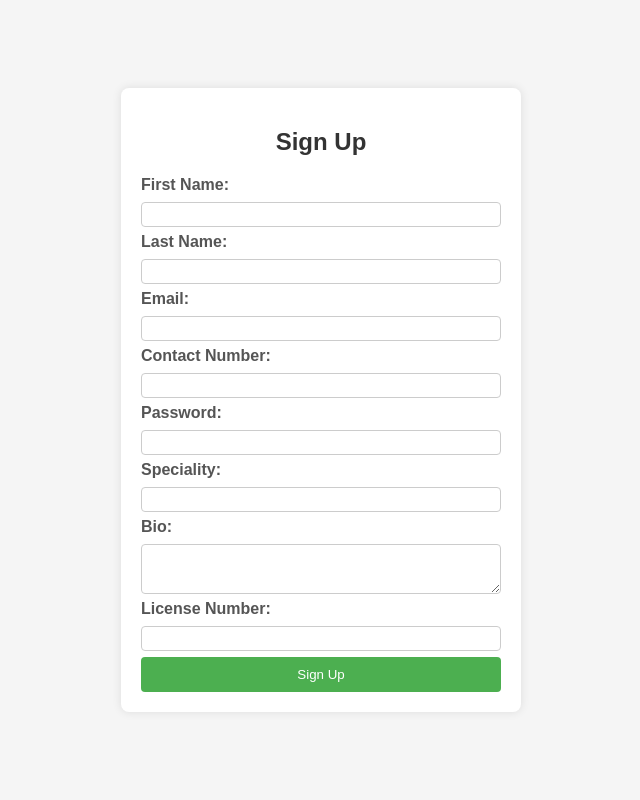
After one commit to dmuvaa/PataDoc, a Flask app: page /sign-up/doctor in a window 1280 px wide. The commit adds this page. Shown: the whole page, without its empty margins (319-959 px from the left). Run offline with Flask 3, Linux system fonts and the light colour scheme.

Commit message:
Test signup and login for doctor

```diff
--- a/app/__init__.py
+++ b/app/__init__.py
@@ -1,4 +1,4 @@
-from flask import Flask
+from flask import Flask, session
 from flask_sqlalchemy import SQLAlchemy
 from flask_login import LoginManager, UserMixin
 from flask_migrate import Migrate
@@ -7,6 +7,7 @@ import os
 
 db = SQLAlchemy()
 login_manager = LoginManager()
+UPLOAD_FOLDER = 'static/uploads/'
 
 def create_app():
     load_dotenv()
@@ -14,6 +15,7 @@ def create_app():
 
     app.config['SECRET_KEY'] = os.getenv('SECRET_KEY')
     app.config['SQLALCHEMY_DATABASE_URI'] = os.getenv('DATABASE_URI')
+    app.config['UPLOAD_FOLDER'] = UPLOAD_FOLDER
 
     db.init_app(app)
     login_manager.init_app(app)
@@ -23,7 +25,14 @@ def create_app():
 
     @login_manager.user_loader
     def load_user(user_id):
-        return User.query.get(int(user_id))
+        user_type = session.get('user_type', 'user')
+
+        if user_type == 'user':
+            return User.query.get(int(user_id))
+        elif user_type == 'doctor':
+            return Doctor.query.get(int(user_id))
+        else:
+            return None
 
     from .auth import auth as auth_blueprint
     app.register_blueprint(auth_blueprint)
--- a/app/auth/__init__.py
+++ b/app/auth/__init__.py
@@ -4,3 +4,4 @@ auth = Blueprint('auth', __name__)
 
 from . import routes
 from . import user_auth
+from . import doctor_auth
--- a/app/auth/doctor_auth.py
+++ b/app/auth/doctor_auth.py
@@ -1,9 +1,16 @@
 """ Module handles sign up and login routes """
-from flask import render_template, request, flash, redirect, url_for
+from flask import render_template, request, flash, redirect, url_for, session
 from ..db import register_doc, find_doc_by
 from flask_login import login_user, current_user
 from . import auth
 from werkzeug.security import check_password_hash
+
+ALLOWED_EXTENSIONS = {'png', 'jpg', 'jpeg', 'webp'}
+
+def allowed_file(filename):
+    """ Checks whether the image file type is among the allowed extentions """
+    return '.' in filename and \
+           filename.rsplit('.', 1)[1].lower() in ALLOWED_EXTENSIONS
 
 @auth.route('/sign-up/doctor', methods=['GET', 'POST'], strict_slashes=False)
 def sign_up_doc():
@@ -21,28 +28,21 @@ def sign_up_doc():
         email = data.get('email')
         contact = data.get('contact')
         password = data.get('password')
+        speciality = data.get('speciality')
         bio = data.get('bio')
-        profile_picture_url = data.get('profile_picture_url')
         license_no = data.get('license_no')
 
-        # if first_name is None:
-        #     flash('email missing', category='error')
-        # if password is None:
-        #     flash('password missing', category='error')
-        # if first_name is None:
-        #     flash('FirstName missing', category='error')
-        # if last_name is None:
-        #     flash('LastName missing', category='error')
         try:
             register_doc(
-                first_name, last_name, email, contact, password, bio,
-                profile_picture_url, license_no)
+                first_name, last_name, email, contact, password, speciality,
+                bio, license_no)
+            flash('Sign up successful!', category='success')
             return redirect(url_for('auth.login_doc'))
         except Exception as e:
-            error_msg = "Can't create User: {}".format(e)
+            error_msg = "Can't create Doctor: {}".format(e)
             flash(error_msg, category='error')
 
-    return render_template('sign_up.html')
+    return render_template('doctor_sign_up.html')
 
 @auth.route('/login/doctor', methods=['GET', 'POST'])
 def login_doc():
@@ -52,9 +52,11 @@ def login_doc():
         password = request.form.get('password')
 
         try:
-            user = find_doc_by(email)
-            if user and check_password_hash(user.password_hash, password):
-                login_user(user, remember=True)
+            doctor = find_doc_by(email)
+
+            if doctor and check_password_hash(doctor.password_hash, password):
+                session['user_type'] = 'doctor'
+                login_user(doctor, remember=True)
                 flash('Logged in successfully!', category='success')
                 return redirect(url_for('views.doctor_profile'))
             else:
@@ -63,4 +65,4 @@ def login_doc():
             # error_msg = "An error occurred during login."
             # flash(error_msg, category='error')
             print(e)
-    return render_template("login.html", user=current_user)
+    return render_template("login.html", doctor=current_user)
--- a/app/models.py
+++ b/app/models.py
@@ -22,7 +22,7 @@ class User(db.Model, UserMixin):
                         self.first_name, self.last_name, self.contact_number))
 
 
-class Doctor(db.Model):
+class Doctor(db.Model, UserMixin):
     __tablename__ = 'doctors'
 
     id = db.Column(db.Integer, primary_key=True)
--- /dev/null
+++ b/app/templates/doctor_sign_up.html
@@ -0,0 +1,130 @@
+<!DOCTYPE html>
+<html lang="en">
+<head>
+    <meta charset="UTF-8">
+    <meta name="viewport" content="width=device-width, initial-scale=1.0">
+    <title>Sign Up</title>
+    <style>
+        body {
+            font-family: 'Arial', sans-serif;
+            margin: 0;
+            padding: 0;
+            background-color: #f5f5f5;
+            display: flex;
+            justify-content: center;
+            align-items: center;
+            height: 100vh;
+        }
+
+        .signup-container {
+            background-color: #fff;
+            box-shadow: 0 0 10px rgba(0, 0, 0, 0.1);
+            border-radius: 8px;
+            overflow: hidden;
+            width: 100%;
+            max-width: 400px;
+            padding: 20px;
+            box-sizing: border-box;
+        }
+
+        h2 {
+            text-align: center;
+            color: #333;
+        }
+
+        form {
+            display: flex;
+            flex-direction: column;
+        }
+
+        label {
+            margin-bottom: 8px;
+            font-weight: bold;
+            color: #555;
+        }
+
+        input {
+            padding: 6px;
+            margin-bottom: 6px;
+            border: 1px solid #ccc;
+            border-radius: 4px;
+            box-sizing: border-box;
+            width: 100%;
+            height: 25px;
+        }
+
+        textarea {
+            padding: 6px;
+            margin-bottom: 6px;
+            border: 1px solid #ccc;
+            border-radius: 4px;
+            box-sizing: border-box;
+            width: 100%;
+            height: 50px;
+        }
+
+        button {
+            background-color: #4caf50;
+            color: #fff;
+            padding: 10px;
+            border: none;
+            border-radius: 4px;
+            cursor: pointer;
+        }
+
+        button:hover {
+            background-color: #45a049;
+        }
+
+        @media only screen and (max-width: 600px) {
+            .signup-container {
+                max-width: 100%;
+            }
+        }
+    </style>
+</head>
+<body>
+    <div class="signup-container">
+        <h2>Sign Up</h2>
+        <form action="/sign-up/doctor" method="post">
+            <label for="first_name">First Name:</label>
+            <input type="text" id="first_name" name="first_name" required>
+
+            <label for="last_name">Last Name:</label>
+            <input type="text" id="last_name" name="last_name" required>
+
+            <label for="email">Email:</label>
+            <input type="email" id="email" name="email" required>
+
+            <label for="contact">Contact Number:</label>
+            <input type="text" id="contact" name="contact" required>
+
+            <label for="password">Password:</label>
+            <input type="password" id="password" name="password" required>
+
+            <label for="speciality">Speciality:</label>
+            <input type="speciality" id="speciality" name="speciality" required>
+
+            <label for="bio">Bio:</label>
+            <textarea id="bio" name="bio"></textarea>
+
+            <label for="license_no">License Number:</label>
+            <input type="license_no" id="license_no" name="license_no" required>
+
+            <button type="submit">Sign Up</button>
+        </form>
+    </div>
+    <div class="flash-messages">
+        {% with messages = get_flashed_messages(with_categories=true) %}
+        {% if messages %}
+            <ul class="flashes">
+            {% for category, message in messages %}
+                <li class="{{ category }}">{{ message }}</li>
+            {% endfor %}
+            </ul>
+        {% endif %}
+        {% endwith %}
+    </div>
+
+</body>
+</html>
--- a/app/views/routes.py
+++ b/app/views/routes.py
@@ -1,7 +1,7 @@
 from flask import render_template, request, flash
 from . import views
 from ..db import find_patient_app, find_rev, find_doctor_app, find_doc, find_patient
-from flask_login import current_user, login_required, logout_user
+from flask_login import current_user, login_required
 
 
 @views.route('/')
@@ -9,6 +9,7 @@ def index():
     return render_template('base.html')
 
 @views.route('/profile/patient', methods=['GET'])
+@login_required
 def patient_profile():
     """ Renders the profile page once patient is logged in"""
     appointments = find_patient_app(current_user.id)
@@ -22,6 +23,7 @@ def patient_profile():
     return render_template('patient_profile.html', apps=appointments, revs=reviews)
 
 @views.route('/profile/doctor', methods=['GET'])
+@login_required
 def doctor_profile():
     """ Renders the profile page once doctor is logged in"""
     appointments = find_doctor_app(current_user.id)
@@ -32,7 +34,7 @@ def doctor_profile():
             'patient': find_patient(appointment.id)
         }
         reviews.append(review_info)
-    return render_template('patient_profile.html', apps=appointments, revs=reviews)
+    return render_template('doctor_profile.html', current_user=current_user, apps=appointments, revs=reviews)
 
 @views.route('/display/<int:id>')
 def display(id):
```
Also changed, not shown: app/auth/routes.py (+6 -3 lines), app/auth/user_auth.py (+3 -6 lines), app/db.py (+11 -12 lines), app/templates/base.html (+16 -13 lines).
